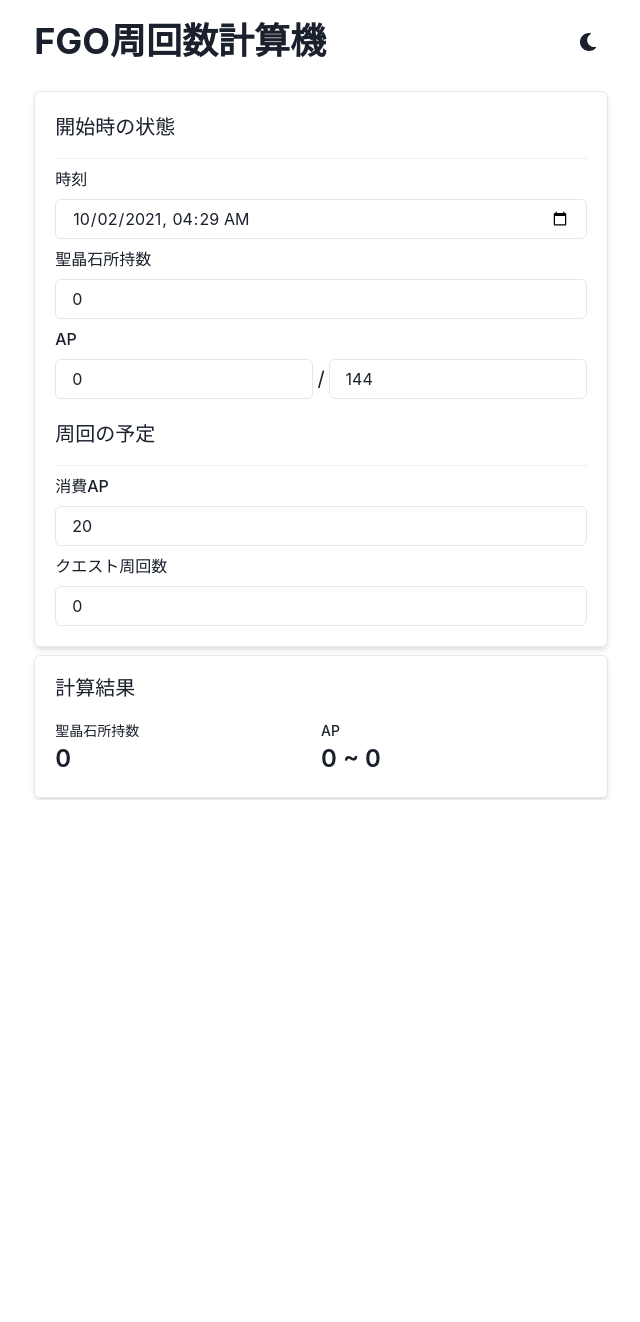
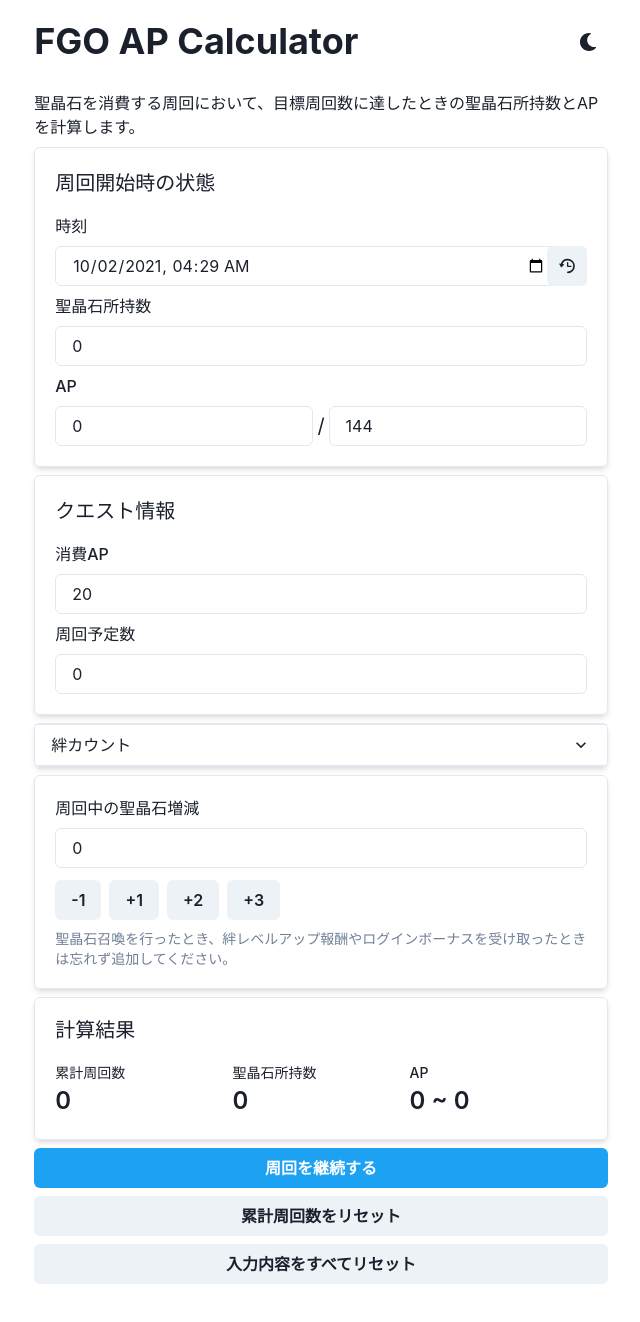
Before and after one commit to antenna-three/fgosqcalc, a React (Create React App) app: page / in a window 1280 px wide. Shown: the top 1322 px of the page, without its empty margins (319-959 px from the left). Before the commit the page ends 800 px from the top, so only its background shows below. Built offline with nearby package versions, Linux system fonts and the light colour scheme.

Commit message:
Add utilities

```diff
--- a/package.json
+++ b/package.json
@@ -3,6 +3,7 @@
   "version": "0.1.0",
   "private": true,
   "dependencies": {
+    "@chakra-ui/icons": "^1.0.15",
     "@chakra-ui/react": "^1.6.8",
     "@emotion/react": "^11.4.1",
     "@emotion/styled": "^11.3.0",
--- a/src/App.tsx
+++ b/src/App.tsx
@@ -14,13 +14,25 @@
   StatLabel,
   StatNumber,
   Stat,
-  Center,
   HStack,
-  Divider,
+  Button,
+  FormHelperText,
+  Text,
+  Alert,
+  AlertIcon,
+  Accordion,
+  AccordionItem,
+  AccordionButton,
+  AccordionIcon,
+  AccordionPanel,
+  InputRightElement,
+  InputGroup,
+  IconButton,
 } from '@chakra-ui/react'
+import { RepeatClockIcon } from '@chakra-ui/icons'
 import { ColorModeSwitcher } from './ColorModeSwitcher'
 import { useLocalStorage } from './useLocalStorage'
-import { FormEventHandler } from 'react'
+import { FormEventHandler, useEffect, useState } from 'react'
 import { calcAp } from './calcAp'
 import { Card } from './Card'
 
@@ -30,17 +42,44 @@
   return date.toISOString().slice(0, -8)
 }
 
-export const App = () => {
-  const initialTime = getLocalTime()
-  const initialState = {
-    initialTime,
+const getInitialState = () => ({
+  initialTime: getLocalTime(),
   initialSaintQuartz: 0,
   initialAp: 0,
   maxAp: 144,
   questAp: 20,
   questLap: 0,
+  totalQuestLap: 0,
+  saintQuartzAddition: 0,
+})
+
+export const App = () => {
+  const initialState = getInitialState()
+  const [state, setState] = useLocalStorage('state', initialState)
+  const [currentTime, setCurrentTime] = useState(new Date())
+
+  useEffect(() => {
+    const intervalId = setInterval(() => {
+      setCurrentTime(new Date())
+    }, 5 * 60 * 1000)
+    return () => {
+      clearInterval(intervalId)
     }
-  const [state, setState] = useLocalStorage('state', initialState)
+  }, [])
+
+  const apInputRef = React.useRef<HTMLInputElement>(null)
+
+  const { finalSaintQuartz, finalApMin, finalApMax } = calcAp(
+    new Date(state.initialTime),
+    currentTime,
+    state.initialSaintQuartz + state.saintQuartzAddition,
+    state.initialAp,
+    state.maxAp,
+    state.questAp,
+    state.questLap
+  )
+
+  const isLapTooLarge = finalApMax - finalApMin >= state.questAp
 
   const handleChange: FormEventHandler<HTMLInputElement> = (event) => {
     const name = event.currentTarget.name as keyof typeof initialState
@@ -51,46 +90,84 @@
     setState((prevState) => ({ ...prevState, [name]: value }))
   }
 
-  const { finalSaintQuartz, finalApMin, finalApMax } = calcAp(
-    new Date(state.initialTime),
-    new Date(),
-    state.initialSaintQuartz,
-    state.initialAp,
-    state.maxAp,
-    state.questAp,
-    state.questLap
-  )
+  const addSaintQuartz: React.MouseEventHandler<HTMLButtonElement> = (
+    event
+  ) => {
+    const value = parseInt(event.currentTarget.value)
+    setState((prevState) => ({
+      ...prevState,
+      saintQuartzAddition: prevState.saintQuartzAddition + value,
+    }))
+  }
+
+  const addLap = () => {
+    setState((prevState) => ({
+      ...prevState,
+      initialTime: getLocalTime(),
+      initialSaintQuartz: finalSaintQuartz,
+      initialAp: finalApMax,
+      totalQuestLap: prevState.totalQuestLap + prevState.questLap,
+    }))
+    setCurrentTime(new Date())
+    if (apInputRef.current != null) {
+      apInputRef.current.focus()
+    }
+  }
+
+  const resetTime = () => {
+    setState((prevState) => ({ ...prevState, initialTime: getLocalTime() }))
+    setCurrentTime(new Date())
+  }
+
+  const resetLap = () => {
+    setState((prevState) => ({ ...prevState, totalQuestLap: 0 }))
+  }
+
+  const resetAll = () => {
+    setState(getInitialState())
+  }
 
   return (
     <ChakraProvider theme={theme}>
-      <Container>
-        <VStack alignItems="stretch">
-          <HStack justifyContent="space-between">
-            <Heading as="h1" my={5}>
-              FGO周回数計算機
-            </Heading>
-            <ColorModeSwitcher />
-          </HStack>
+      <Container paddingBottom={20}>
         <form
           onSubmit={(event) => {
             event.preventDefault()
           }}
         >
+          <VStack alignItems="stretch">
+            <HStack justifyContent="space-between">
+              <Heading as="h1" my={5}>
+                FGO AP Calculator
+              </Heading>
+              <ColorModeSwitcher />
+            </HStack>
+            <Text>
+              聖晶石を消費する周回において、目標周回数に達したときの聖晶石所持数とAPを計算します。
+            </Text>
             <Card>
               <fieldset>
                 <VStack alignItems="stretch">
                   <FormLabel as="legend" fontSize="xl">
-                    開始時の状態
+                    周回開始時の状態
                   </FormLabel>
-                  <Divider />
                   <FormControl id="initial-time">
                     <FormLabel>時刻</FormLabel>
+                    <InputGroup>
                       <Input
                         type="datetime-local"
                         name="initialTime"
                         value={state.initialTime}
                         onChange={handleChange}
                       />
+                      <InputRightElement>
+                        <IconButton
+                          aria-label="現在時刻を更新"
+                          icon={<RepeatClockIcon />}
+                          onClick={resetTime}
+                        />
+                      </InputRightElement>
+                    </InputGroup>
                   </FormControl>
                   <FormControl id="initial-saint-quartz">
                     <FormLabel>聖晶石所持数</FormLabel>
@@ -109,6 +186,7 @@
                         name="initialAp"
                         value={state.initialAp}
                         onChange={handleChange}
+                        ref={apInputRef}
                       />
                       <Box m="1" fontSize="xl">
                         /
@@ -123,12 +201,13 @@
                   </FormControl>
                 </VStack>
               </fieldset>
+            </Card>
+            <Card>
               <fieldset>
                 <VStack alignItems="stretch">
                   <FormLabel as="legend" fontSize="xl">
-                    周回の予定
+                    クエスト情報
                   </FormLabel>
-                  <Divider />
                   <FormControl id="quest-ap">
                     <FormLabel>消費AP</FormLabel>
                     <Input
@@ -139,23 +218,90 @@
                     />
                   </FormControl>
                   <FormControl id="quest-lap">
-                    <FormLabel>クエスト周回数</FormLabel>
+                    <FormLabel>周回予定数</FormLabel>
                     <Input
                       type="number"
                       name="questLap"
                       value={state.questLap}
                       onChange={handleChange}
+                      isInvalid={isLapTooLarge}
                     />
+                    {isLapTooLarge && (
+                      <FormHelperText>
+                        <Alert status="error" borderRadius="md">
+                          <AlertIcon />
+                          周回数が大きすぎます。周回数を100周程度に分割して、「周回を継続する」ボタンを使って少しずつ計測するようにしてください。
+                        </Alert>
+                      </FormHelperText>
+                    )}
                   </FormControl>
                 </VStack>
               </fieldset>
             </Card>
-          </form>
+            <Box borderWidth="thin" borderRadius="md" shadow="md">
+              <Accordion allowToggle>
+                <AccordionItem>
+                  <h2>
+                    <AccordionButton>
+                      <Box flex="1" textAlign="left">
+                        絆カウント
+                      </Box>
+                      <AccordionIcon />
+                    </AccordionButton>
+                  </h2>
+                  <AccordionPanel px={5}>
+                    <VStack>
+                      <FormControl>
+                        <FormLabel>開始時の累計絆ポイント</FormLabel>
+                        <Input type="number" />
+                      </FormControl>
+                      <FormControl>
+                        <FormLabel>獲得絆ポイント</FormLabel>
+                        <Input type="number" />
+                      </FormControl>
+                    </VStack>
+                  </AccordionPanel>
+                </AccordionItem>
+              </Accordion>
+            </Box>
+            <Card>
+              <FormControl id="saint-quartz-addition">
+                <FormLabel>周回中の聖晶石増減</FormLabel>
+                <Input
+                  type="number"
+                  name="saintQuartzAddition"
+                  value={state.saintQuartzAddition}
+                  onChange={handleChange}
+                />
+                <HStack marginTop={3}>
+                  {[-1, 1, 2, 3].map((value) => (
+                    <Button
+                      type="button"
+                      value={value}
+                      onClick={addSaintQuartz}
+                      key={value}
+                    >
+                      {value > 0 ? '+' : ''}
+                      {value}
+                    </Button>
+                  ))}
+                </HStack>
+                <FormHelperText>
+                  聖晶石召喚を行ったとき、絆レベルアップ報酬やログインボーナスを受け取ったときは忘れず追加してください。
+                </FormHelperText>
+              </FormControl>
+            </Card>
             <Card>
               <Heading fontSize="xl" fontWeight="medium">
                 計算結果
               </Heading>
               <StatGroup>
+                <Stat>
+                  <StatLabel>累計周回数</StatLabel>
+                  <StatNumber>
+                    {state.totalQuestLap + state.questLap}
+                  </StatNumber>
+                </Stat>
                 <Stat>
                   <StatLabel>聖晶石所持数</StatLabel>
                   <StatNumber>
@@ -170,7 +316,17 @@
                 </Stat>
               </StatGroup>
             </Card>
+            <Button type="button" onClick={addLap} colorScheme="twitter">
+              周回を継続する
+            </Button>
+            <Button type="button" onClick={resetLap}>
+              累計周回数をリセット
+            </Button>
+            <Button type="button" onClick={resetAll}>
+              入力内容をすべてリセット
+            </Button>
           </VStack>
+        </form>
       </Container>
     </ChakraProvider>
   )
```
Also changed, not shown: src/Card.tsx (+4 -4 lines), 1 other file (tests, documents, lock files or other folders). Lines whose indentation alone changed are shown as unchanged.
